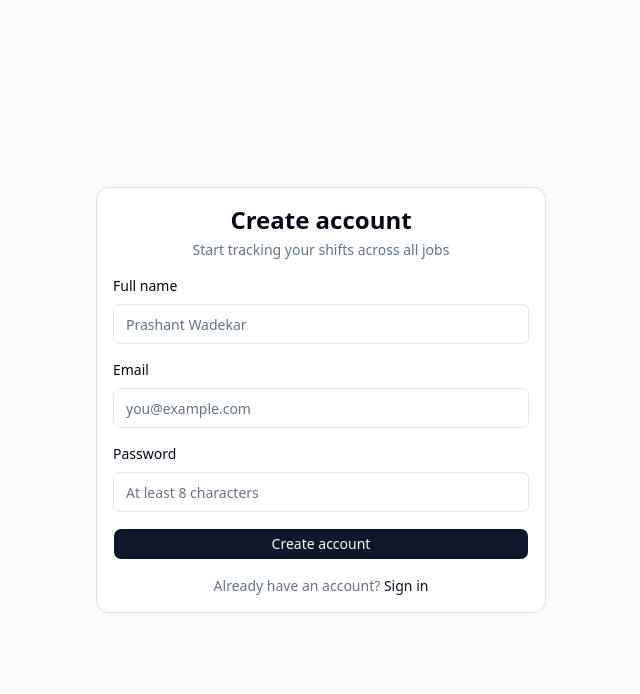
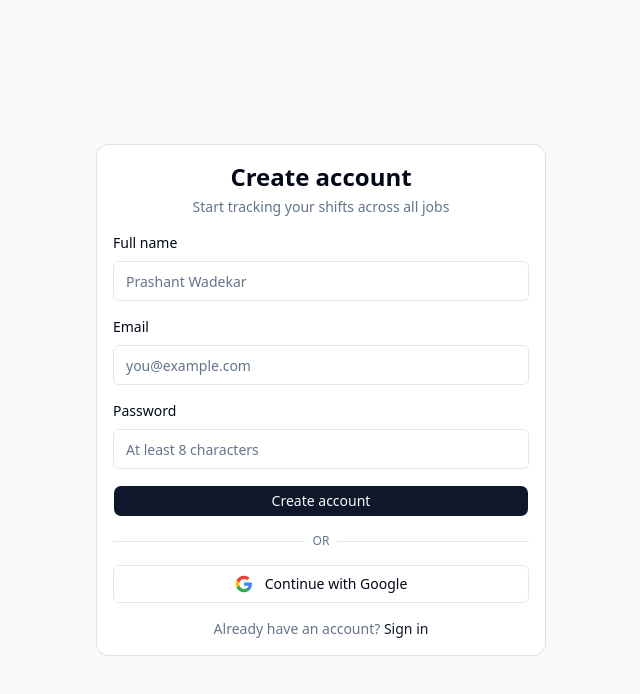
Before and after one commit to WadekarPrashant/shiftsync, a Next.js app: page /signup in a window 1280 px wide. Shown: the top 694 px of the page, without its empty margins (319-959 px from the left). Built offline with nearby package versions, Linux system fonts and the light colour scheme; no server answers.

Commit message:
Add Google OAuth login button

```diff
--- a/src/app/(auth)/login/page.tsx
+++ b/src/app/(auth)/login/page.tsx
@@ -74,6 +74,40 @@
               {loading ? 'Signing in...' : 'Sign in'}
             </Button>
           </form>
+
+          <div className="relative my-4">
+            <div className="absolute inset-0 flex items-center">
+              <div className="w-full border-t border-border" />
+            </div>
+            <div className="relative flex justify-center text-xs uppercase">
+              <span className="bg-background px-2 text-muted-foreground">or</span>
+            </div>
+          </div>
+
+          <button
+            type="button"
+            onClick={async () => {
+              const { createBrowserClient } = await import('@supabase/ssr')
+              const supabase = createBrowserClient(
+                process.env.NEXT_PUBLIC_SUPABASE_URL!,
+                process.env.NEXT_PUBLIC_SUPABASE_ANON_KEY!
+              )
+              await supabase.auth.signInWithOAuth({
+                provider: 'google',
+                options: { redirectTo: `${window.location.origin}/auth/callback` }
+              })
+            }}
+            className="w-full flex items-center justify-center gap-3 rounded-md border border-border bg-background px-4 py-2 text-sm font-medium hover:bg-muted transition-colors"
+          >
+            <svg width="18" height="18" viewBox="0 0 24 24">
+              <path fill="#4285F4" d="M22.56 12.25c0-.78-.07-1.53-.2-2.25H12v4.26h5.92c-.26 1.37-1.04 2.53-2.21 3.31v2.77h3.57c2.08-1.92 3.28-4.74 3.28-8.09z"/>
+              <path fill="#34A853" d="M12 23c2.97 0 5.46-.98 7.28-2.66l-3.57-2.77c-.98.66-2.23 1.06-3.71 1.06-2.86 0-5.29-1.93-6.16-4.53H2.18v2.84C3.99 20.53 7.7 23 12 23z"/>
+              <path fill="#FBBC05" d="M5.84 14.09c-.22-.66-.35-1.36-.35-2.09s.13-1.43.35-2.09V7.07H2.18C1.43 8.55 1 10.22 1 12s.43 3.45 1.18 4.93l3.66-2.84z"/>
+              <path fill="#EA4335" d="M12 5.38c1.62 0 3.06.56 4.21 1.64l3.15-3.15C17.45 2.09 14.97 1 12 1 7.7 1 3.99 3.47 2.18 7.07l3.66 2.84c.87-2.6 3.3-4.53 6.16-4.53z"/>
+            </svg>
+            Continue with Google
+          </button>
+
           <p className="text-center text-sm text-slate-500 mt-4">
             Don&apos;t have an account?{' '}
             <Link href="/signup" className="text-slate-900 font-medium hover:underline">
--- a/src/app/(auth)/signup/page.tsx
+++ b/src/app/(auth)/signup/page.tsx
@@ -114,6 +114,40 @@
               {loading ? 'Creating account...' : 'Create account'}
             </Button>
           </form>
+
+          <div className="relative my-4">
+            <div className="absolute inset-0 flex items-center">
+              <div className="w-full border-t border-border" />
+            </div>
+            <div className="relative flex justify-center text-xs uppercase">
+              <span className="bg-background px-2 text-muted-foreground">or</span>
+            </div>
+          </div>
+
+          <button
+            type="button"
+            onClick={async () => {
+              const { createBrowserClient } = await import('@supabase/ssr')
+              const supabase = createBrowserClient(
+                process.env.NEXT_PUBLIC_SUPABASE_URL!,
+                process.env.NEXT_PUBLIC_SUPABASE_ANON_KEY!
+              )
+              await supabase.auth.signInWithOAuth({
+                provider: 'google',
+                options: { redirectTo: `${window.location.origin}/auth/callback` }
+              })
+            }}
+            className="w-full flex items-center justify-center gap-3 rounded-md border border-border bg-background px-4 py-2 text-sm font-medium hover:bg-muted transition-colors"
+          >
+            <svg width="18" height="18" viewBox="0 0 24 24">
+              <path fill="#4285F4" d="M22.56 12.25c0-.78-.07-1.53-.2-2.25H12v4.26h5.92c-.26 1.37-1.04 2.53-2.21 3.31v2.77h3.57c2.08-1.92 3.28-4.74 3.28-8.09z"/>
+              <path fill="#34A853" d="M12 23c2.97 0 5.46-.98 7.28-2.66l-3.57-2.77c-.98.66-2.23 1.06-3.71 1.06-2.86 0-5.29-1.93-6.16-4.53H2.18v2.84C3.99 20.53 7.7 23 12 23z"/>
+              <path fill="#FBBC05" d="M5.84 14.09c-.22-.66-.35-1.36-.35-2.09s.13-1.43.35-2.09V7.07H2.18C1.43 8.55 1 10.22 1 12s.43 3.45 1.18 4.93l3.66-2.84z"/>
+              <path fill="#EA4335" d="M12 5.38c1.62 0 3.06.56 4.21 1.64l3.15-3.15C17.45 2.09 14.97 1 12 1 7.7 1 3.99 3.47 2.18 7.07l3.66 2.84c.87-2.6 3.3-4.53 6.16-4.53z"/>
+            </svg>
+            Continue with Google
+          </button>
+
           <p className="text-center text-sm text-slate-500 mt-4">
             Already have an account?{' '}
             <Link href="/login" className="text-slate-900 font-medium hover:underline">
```
